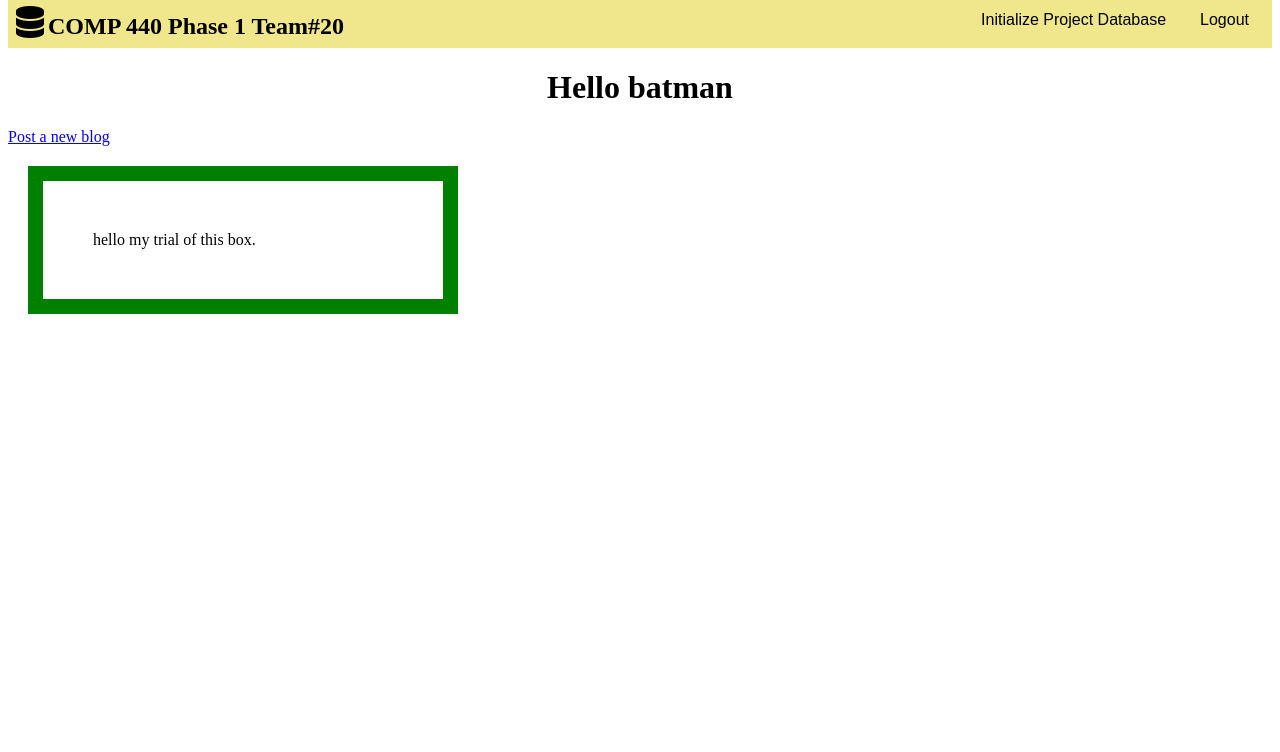
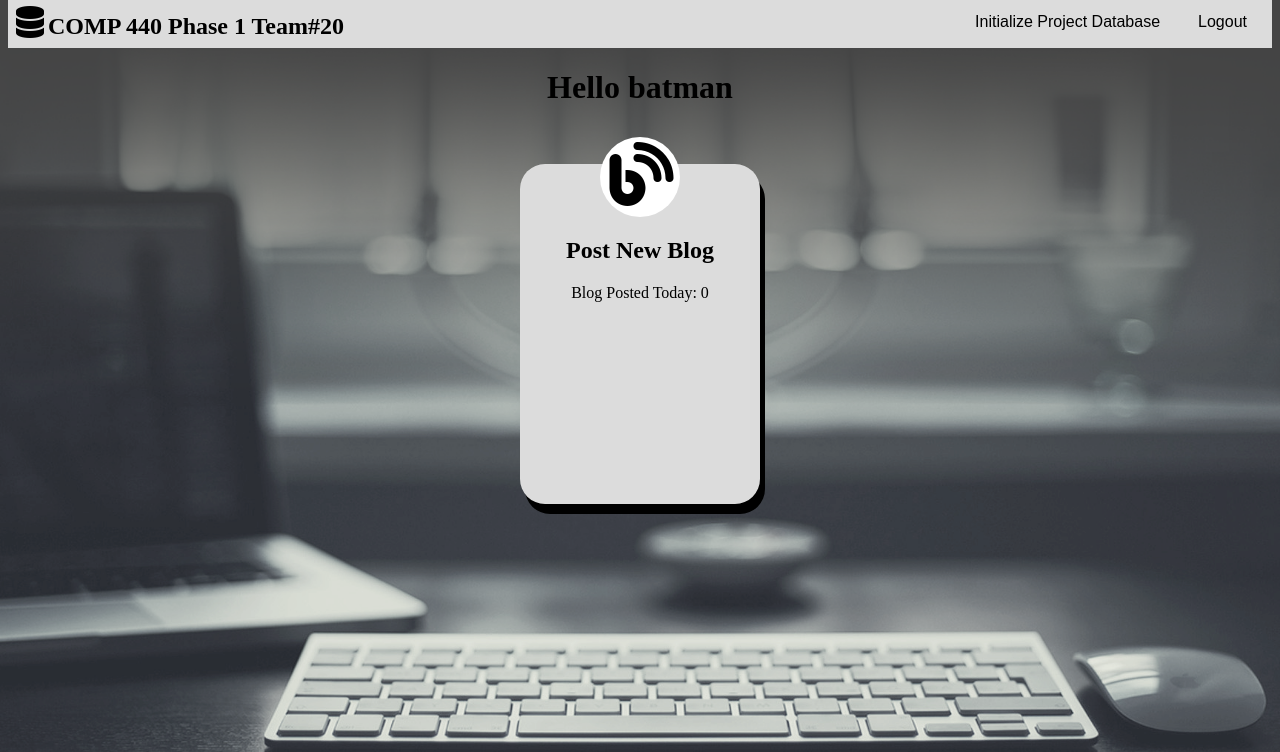
Before and after one commit to RutvikVachhani/COMP440-Part-2, a PHP site: page /home.php in a window 1280 px wide. Shown: the top 752 px of the page. Run offline with PHP 8.4, Linux system fonts and the light colour scheme; a user stored in the database is signed in; data comes from the database, SQL or seed files in the repository; some libraries are stand-ins or nearby versions.

Commit message:
changes to home, css

```diff
--- a/home.php
+++ b/home.php
@@ -1,5 +1,15 @@
 <?php
 session_start();
+
+include 'db_connect.php';
+$createdBy = $_SESSION['User'];
+$pdate = date("Y-m-d");
+$bCount = "SELECT * from blogs WHERE created_by = '$createdBy' AND pdate = '$pdate';" ;
+$c = mysqli_query($conn, $bCount);
+if($c){
+  $row = mysqli_num_rows($c);
+}
+
 ?>
 
 <!DOCTYPE html>
@@ -34,9 +44,15 @@ session_start();
     <div class="center">
   	  <h1>Hello <?php echo $_SESSION['User']; ?> <h1>
     </div>
-    <a href="postBlog.php">Post a new blog</a>
-    <div class="boxElements">
-      hello my trial of this box.
-    </div>
+    <br><br>
+    <a href="postBlog.php">
+      <div class="boxElements centerText">
+        <div class="center">
+          <span class="dot"><i id="b" class="fas fa-blog fa-4x"></i></span>
+        </div>
+        <h2>Post New Blog</h2>
+        <p>Blog Posted Today: <?php echo $row ?></p>
+      </div>
+    </a>
   </body>
 </html>
--- a/style.css
+++ b/style.css
@@ -1,11 +1,30 @@
+html {
+    background: url(background.jpg) no-repeat center center fixed;
+    -webkit-background-size: cover;
+    -moz-background-size: cover;
+    -o-background-size: cover;
+    background-size: cover;
+  }
+
+body{
+    color: black;
+}
+
+a {
+     color: black;
+ }
+
 div.center{
+    text-align: center;
+}
+
+.centerText{
     text-align: center;
 }
 
 .center{
     margin-left: auto;
     margin-right: auto;
-
 }
 
 .box {
@@ -43,7 +62,7 @@ div.center{
 }
 
 nav{
-    background-color:khaki;
+    background-color:#DCDCDC;
     margin-top: -10px;
     padding: 8px;
 }
@@ -57,8 +76,8 @@ nav{
 }
 
 button.btn {
-    padding: 13px;
-    background-color: khaki;
+    padding: 15px;
+    background-color: #DCDCDC;
     border-color: transparent;
     color: black;
     font-size: 16px;
@@ -71,8 +90,30 @@ button:hover{
 }
 
 .boxElements {
-    width: 300px;
-    border: 15px solid green;
-    padding: 50px;
-    margin: 20px;
+    border-radius: 25px;
+    background-color: #DCDCDC;
+    width: 200px;
+    height: 300px;
+    padding: 20px;
+    margin: auto;
+    box-shadow: 5px 10px black;
   }
+
+  .dot {
+    height: 80px;
+    width: 80px;
+    margin-top: -60px;
+    background-color: white;
+    border-radius: 50%;
+    display: inline-block;
+    justify-content: center;
+  }
+
+  a {
+      text-decoration: none;
+  }
+
+  #b{
+      margin-top: 5px;
+      margin-left:3px;
+  }
```
Also changed, not shown: background.jpg (added).
